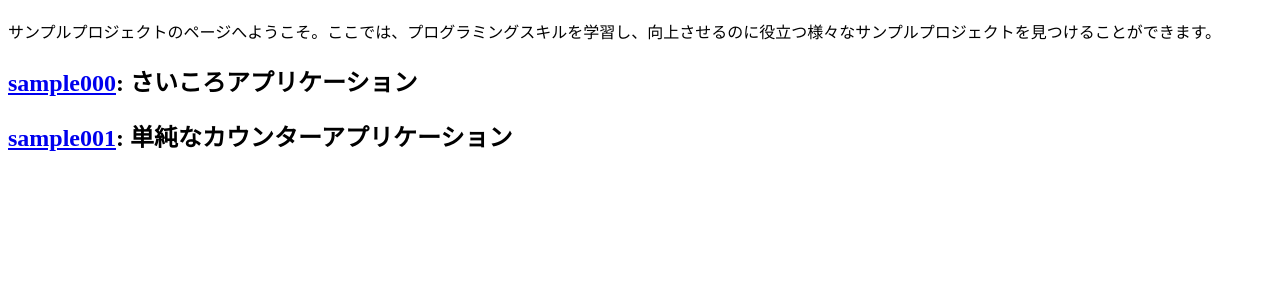
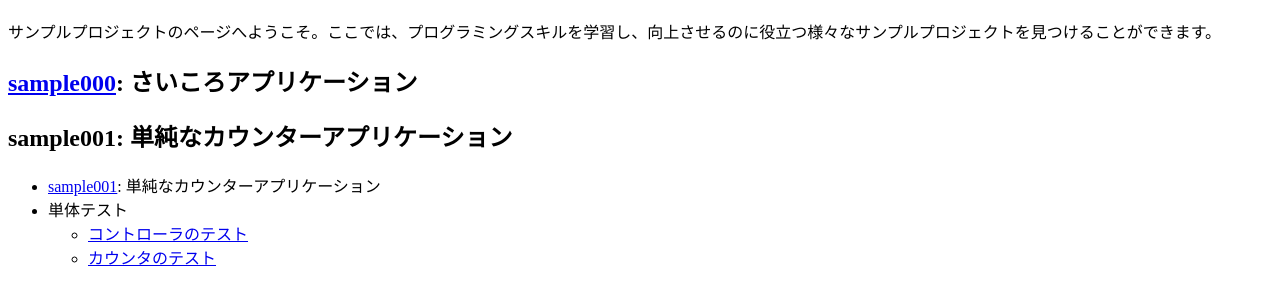
Before and after one commit to kazumatu981/upgrade-programing-skills, a website: page learn/sample_project/index.html in a window 1280 px wide. Shown: the part 70-374 px from the top of the page. Drawn offline with Linux system fonts and the light colour scheme.

Commit message:
サンプルコードの更新

```diff
--- a/learn/sample_project/index.html
+++ b/learn/sample_project/index.html
@@ -15,10 +15,29 @@
       さいころアプリケーション
     </h2>
     <p></p>
-    <h2>
-      <a href="sample001/dist/index.html">sample001</a>:
-      単純なカウンターアプリケーション
-    </h2>
+    <h2>sample001: 単純なカウンターアプリケーション</h2>
+    <ul>
+      <li>
+        <a href="sample001/dist/index.html">sample001</a>:
+        単純なカウンターアプリケーション
+      </li>
+
+      <li>
+        単体テスト
+        <ul>
+          <li>
+            <a href="sample001/dist/__tests__/controller.test.html">
+              コントローラのテスト
+            </a>
+          </li>
+          <li>
+            <a href="sample001/dist/__tests__/counter.test.html">
+              カウンタのテスト
+            </a>
+          </li>
+        </ul>
+      </li>
+    </ul>
     <p></p>
   </body>
 </html>
```
Also changed, not shown: learn/sample_project/sample001/dist/__tests__/controller.test.html.
